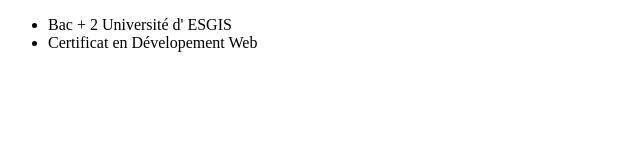
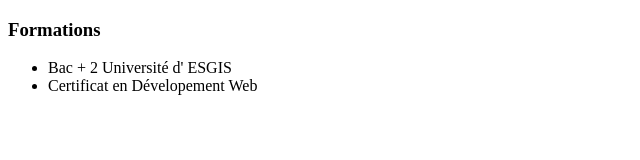
Before and after one commit to Kevin-RNS/git-mon-cv, a plain HTML site: page index.html in a window 1280 px wide. Shown: the whole page, without its empty margins (0-640 px from the left). Drawn offline with Linux system fonts and the light colour scheme.

Commit message:
mise en place de la section formations

```diff
--- a/index.html
+++ b/index.html
@@ -8,6 +8,8 @@
 </head>
 <body>
      <section id="formations">
+        <h3>Formations</h3
+            >
         <ul>
             <li>Bac + 2 Université d' ESGIS </li>
             <li>Certificat en Dévelopement Web   </li>
```
